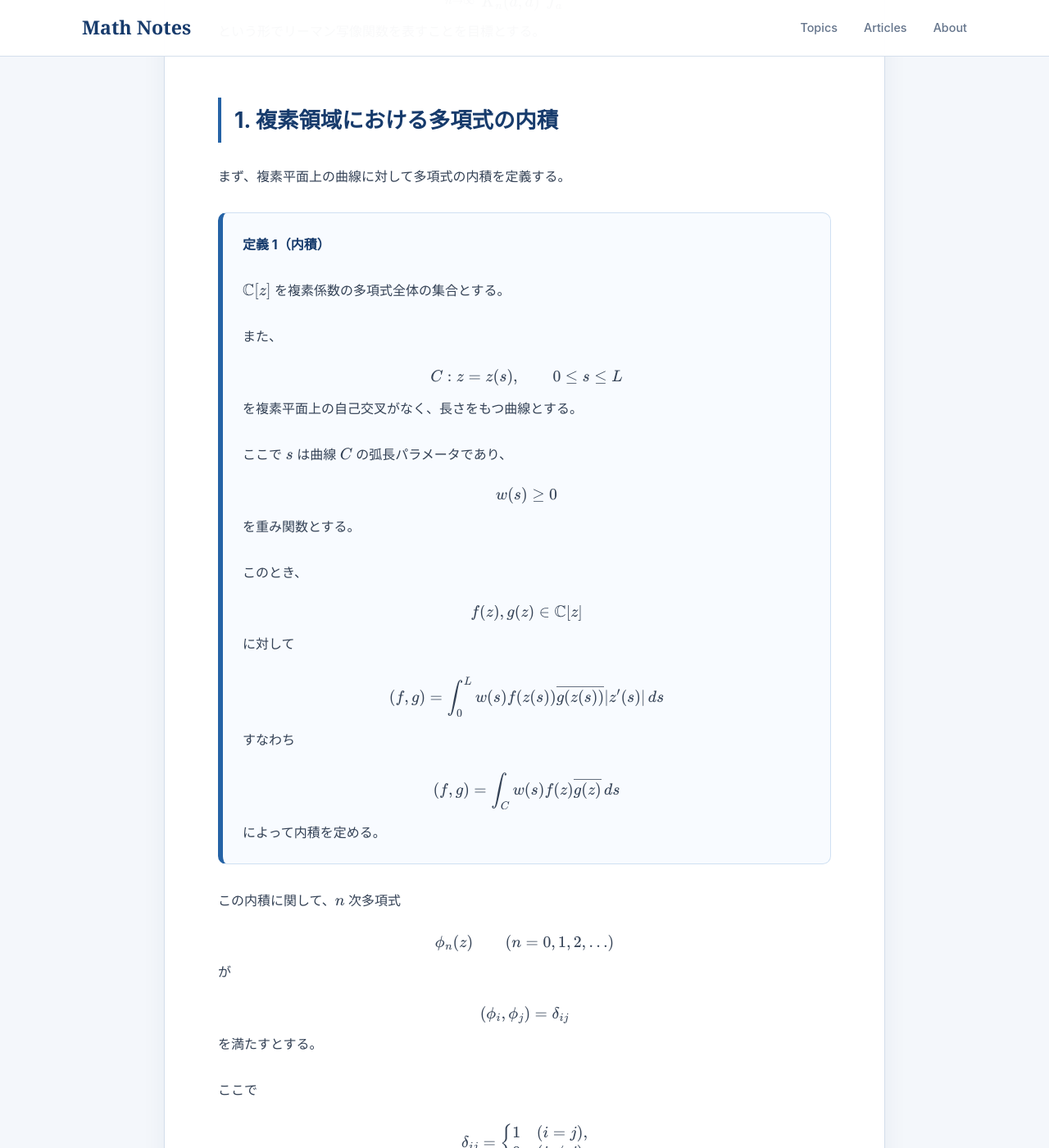
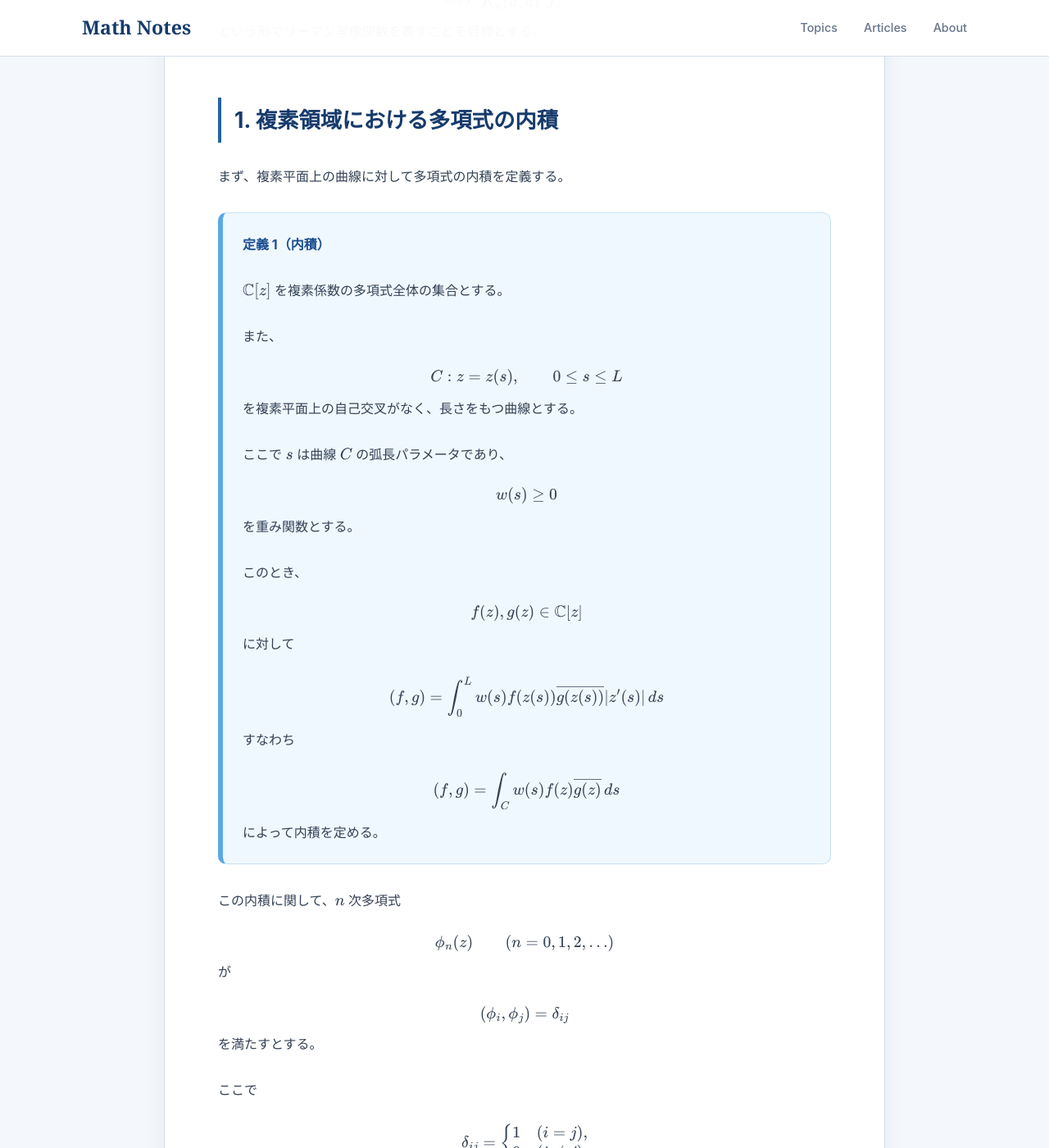
Before and after one commit to koukano/koukano.github.io, a Jekyll site: the page built from articles/riemann-mapping-orthogonal-polynomials.md, in a window 1280 px wide and 1400 px high, scrolled down 1043 px. Shown: the whole window at 82% size. Built offline with Jekyll 4.4.1, drawn with Linux system fonts in a browser that asks for light colours; a script that is not in the unit is left out.

Commit message:
Update style.css

```diff
--- a/css/style.css
+++ b/css/style.css
@@ -981,30 +981,22 @@ footer {
 }
 
 
-/* 種類ごとの色分け */
+/* ==============================
+   定義・定理・補題・命題
+   色を水色に統一
+============================== */
 
-.definition-box {
-  background-color: #f8fbff;
-
-  border-left-color: #2563a6;
+.definition-box,
+.theorem-box,
+.lemma-box,
+.proposition-box {
+  background-color: #f0f8ff;
+  border-color: #c7e2f7;
+  border-left-color: #5aa9e6;
 }
 
-.theorem-box {
-  background-color: #f6fbf8;
-
-  border-left-color: #2f855a;
-}
-
-.lemma-box {
-  background-color: #fffaf3;
-
-  border-left-color: #d69e2e;
-}
-
-.proposition-box {
-  background-color: #faf7ff;
-
-  border-left-color: #6b46c1;
+.math-box-title {
+  color: #1d4f91;
 }
 
 
```
